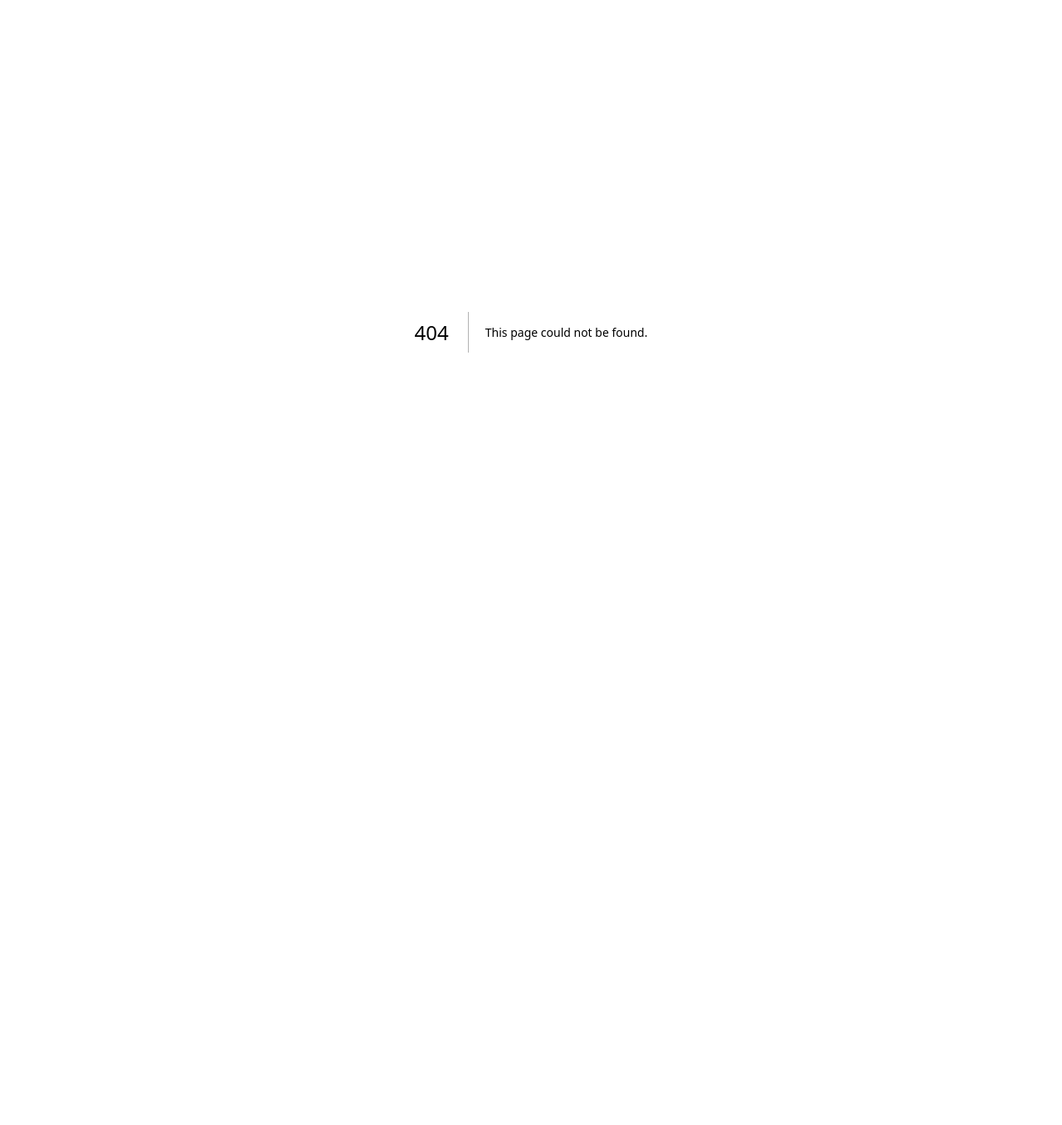
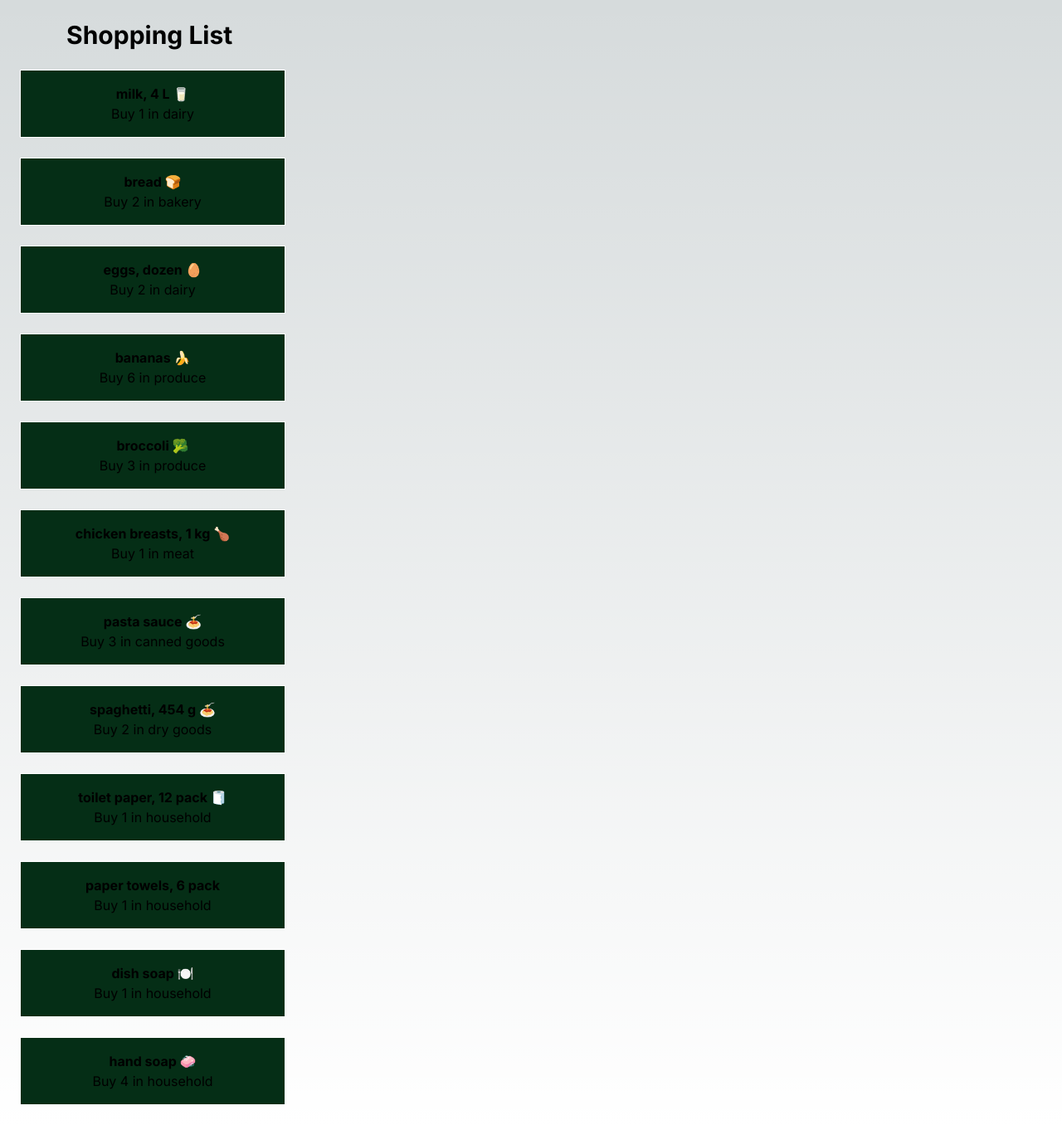
Before and after one commit to renmaynard/cprg306-assignments, a Next.js app: page /week3 in a window 1280 px wide. Before the commit this address had no page. Shown: the whole page at 83% size. Before the commit the page ends 800 px from the top, so only its background shows below. Built offline with nearby package versions, Linux system fonts and the light colour scheme.

Commit message:
Add files via upload

```diff
--- a/app/page.js
+++ b/app/page.js
@@ -2,11 +2,23 @@
 import Link from 'next/link';
 
 export default function Home() {
+  const assignments = [2,3,4,5,6,7,8,9,10,11,12,13,14,15]
+  const lastAssignment = 3;
+
   return (
     <div>
-      <h1>CPRG 306: Web Development 2 - Assignments</h1>
-      <StudentInfo/>
-      <Link href="C:\Users\renmaynard\cprg306-assignments\app\week2\page.js">Week 2</Link>
+      <h1 className='text-3xl font-bold'>CPRG 306: Web Development 2 - Assignments</h1>
+      <StudentInfo />
+      <ul>
+        {assignments.map((week)=>
+        week <= lastAssignment ?(
+          <li key={week}>
+            <Link href={`/week${week}`}> Week {week}</Link>
+          </li>
+        ):(
+          <li key={week}> Week {week} - not done</li>
+        ))}
+      </ul>
     </div>
   );
 }
--- a/app/student-info.js
+++ b/app/student-info.js
@@ -1,10 +1,12 @@
+import Link from 'next/link';
+
 export function StudentInfo() {
-    (
-        <>
+    return(
+        <div className='text-lg'>
         <p>Name: Rene Maynard</p>
         <p>Course section: CPRG 306 E</p>
         <Link href="https://github.com/renmaynard">https://github.com</Link>
-        </>
+        </div>
     );
 
 }
--- a/app/week2/page.js
+++ b/app/week2/page.js
@@ -1,10 +1,10 @@
-import {StudentInfo} from './student-info'
+import { StudentInfo } from "../student-info";
 
 export default function WeekTwo(){
     return(
-        <>
-        <h1>My Shopping List</h1>
+        <div className="text-center m-6">
+        <h1 className="text-3xl text-bold mb-6">Student Information</h1>
         <StudentInfo />
-        </>
+        </div>
     );
 }
--- /dev/null
+++ b/app/week3/item-list.js
@@ -0,0 +1,139 @@
+import Item from "./item";
+
+export default function ItemList (){
+    const item1 = {
+        name: "milk, 4 L 🥛",
+        quantity: 1,
+        category: "dairy",
+      };
+
+      const item2 = {
+        name: "bread 🍞",
+        quantity: 2,
+        category: "bakery",
+      };
+
+      const item3 = {
+        name: "eggs, dozen 🥚",
+        quantity: 2,
+        category: "dairy",
+      };
+
+      const item4 = {
+        name: "bananas 🍌",
+        quantity: 6,
+        category: "produce",
+      };
+
+      const item5 = {
+        name: "broccoli 🥦",
+        quantity: 3,
+        category: "produce",
+      };
+
+      const item6 = {
+        name: "chicken breasts, 1 kg 🍗",
+        quantity: 1,
+        category: "meat",
+      };
+
+      const item7 = {
+        name: "pasta sauce 🍝",
+        quantity: 3,
+        category: "canned goods",
+      };
+
+      const item8 = {
+        name: "spaghetti, 454 g 🍝",
+        quantity: 2,
+        category: "dry goods",
+      };
+
+      const item9 = {
+        name: "toilet paper, 12 pack 🧻",
+        quantity: 1,
+        category: "household",
+      };
+
+      const item10 = {
+        name: "paper towels, 6 pack",
+        quantity: 1,
+        category: "household",
+      };
+
+      const item11 = {
+        name: "dish soap 🍽️",
+        quantity: 1,
+        category: "household",
+      };
+
+      const item12 = {
+        name: "hand soap 🧼",
+        quantity: 4,
+        category: "household",
+      };
+      return(
+        <>
+        <Item
+        name={item1.name}
+        quantity={item1.quantity}
+        category={item1.category}
+        />
+        <Item
+        name={item2.name}
+        quantity={item2.quantity}
+        category={item2.category}
+        />
+        <Item
+        name={item3.name}
+        quantity={item3.quantity}
+        category={item3.category}
+        />
+        <Item
+        name={item4.name}
+        quantity={item4.quantity}
+        category={item4.category}
+        />
+        <Item
+        name={item5.name}
+        quantity={item5.quantity}
+        category={item5.category}
+        />
+          <Item
+        name={item6.name}
+        quantity={item6.quantity}
+        category={item6.category}
+        />
+          <Item
+        name={item7.name}
+        quantity={item7.quantity}
+        category={item7.category}
+        />
+          <Item
+        name={item8.name}
+        quantity={item8.quantity}
+        category={item8.category}
+        />
+          <Item
+        name={item9.name}
+        quantity={item9.quantity}
+        category={item9.category}
+        />
+          <Item
+        name={item10.name}
+        quantity={item10.quantity}
+        category={item10.category}
+        />
+          <Item
+        name={item11.name}
+        quantity={item11.quantity}
+        category={item11.category}
+        />
+          <Item
+        name={item12.name}
+        quantity={item12.quantity}
+        category={item12.category}
+        />
+        </>
+      );
+}
--- /dev/null
+++ b/app/week3/item.js
@@ -0,0 +1,8 @@
+export default function Item({name,quantity,category}){
+    return(
+        <div className="text-center border border-white bg-green-950 w-full max-w-xs m-6 p-4">
+        <h3 className="font-xl font-bold">{name}</h3>
+        <p>Buy {quantity} in {category}</p>
+        </div>
+    );
+}
--- /dev/null
+++ b/app/week3/page.js
@@ -0,0 +1,10 @@
+import ItemList from "./item-list";
+
+export default function Page(){
+    return(
+    <main className="content-center">
+    <h1 className="text-3xl font-bold ml-20 mt-6 ">Shopping List</h1>
+    <ItemList />
+    </main>
+    );
+}
```
